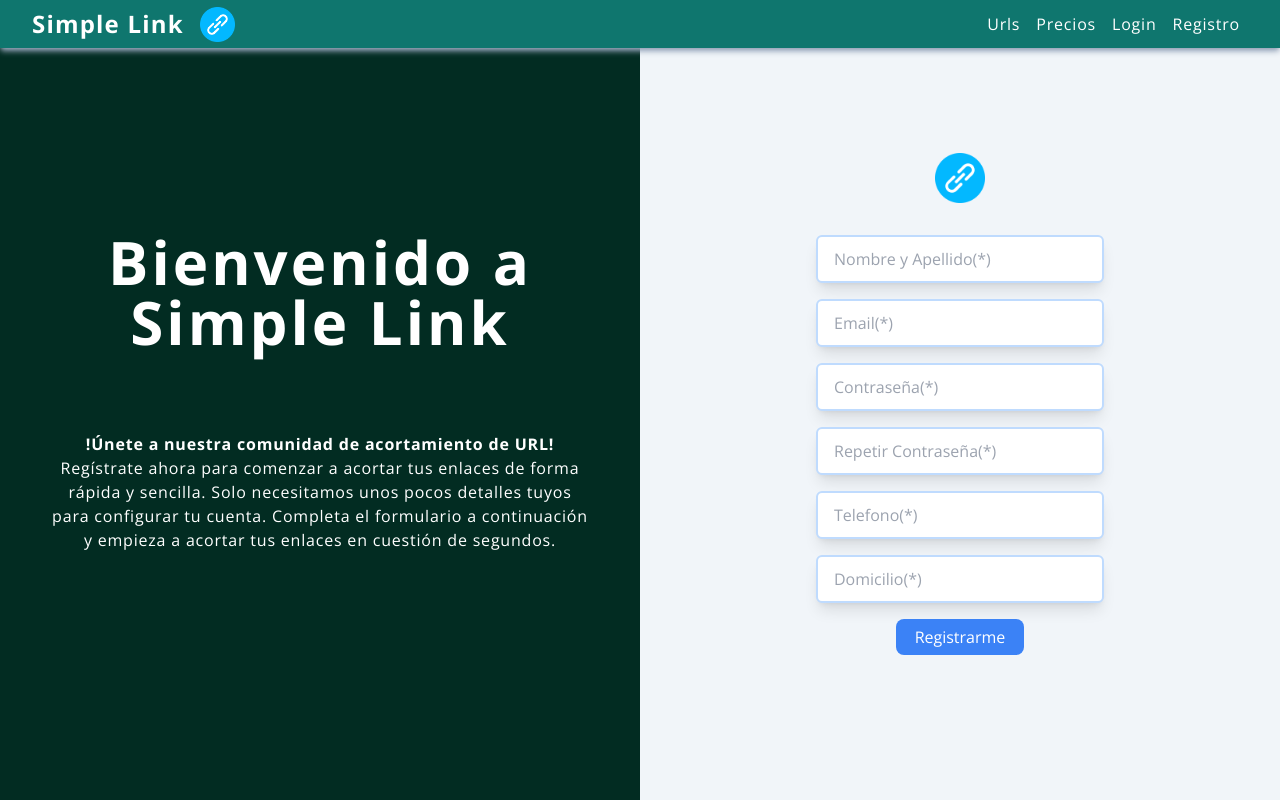
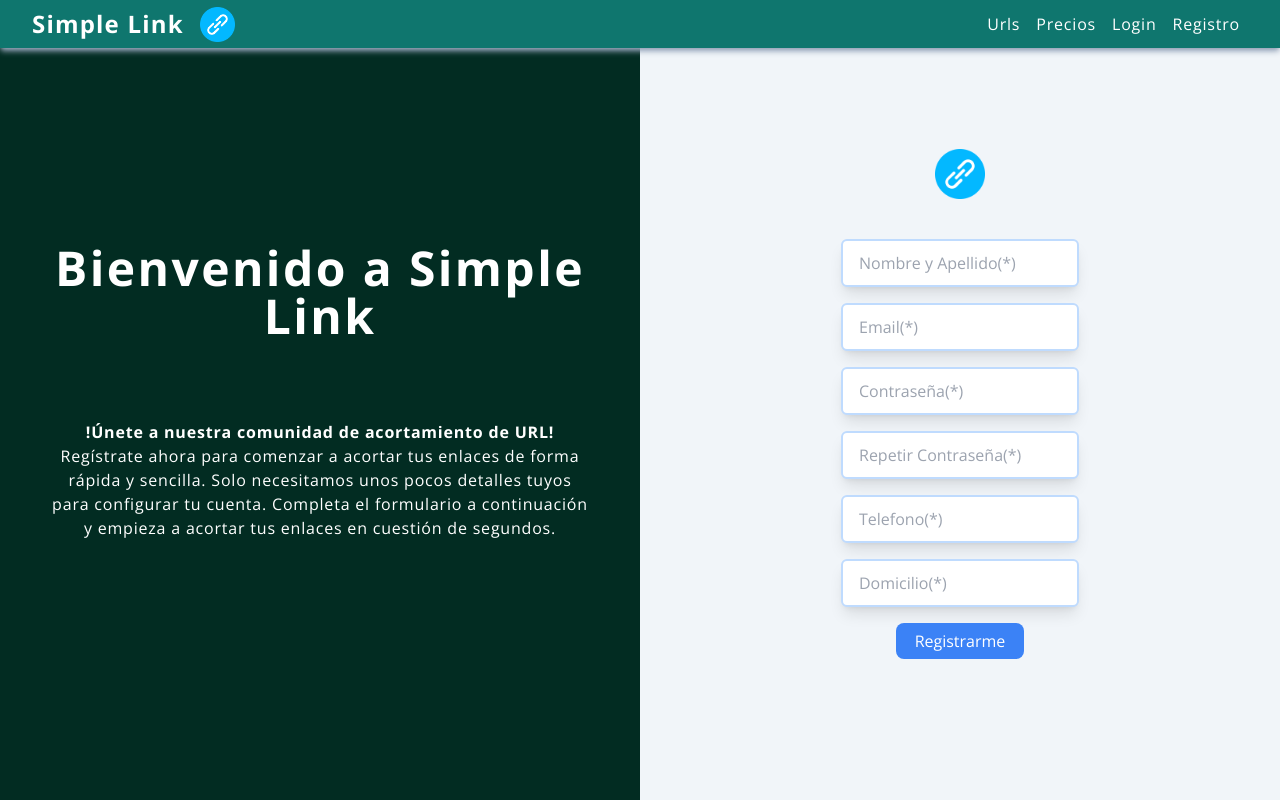
Before and after one commit to CristianMozetich/Url-Shortener, a Next.js app in the folder frontend/: page /pages/registro in a window 1280 px wide. Shown: the top 800 px of the page. Built offline with nearby package versions, Linux system fonts and the light colour scheme.

Commit message:
detalles en registro y login

```diff
--- a/frontend/src/app/components/LoginForm/LoginForm.jsx
+++ b/frontend/src/app/components/LoginForm/LoginForm.jsx
@@ -8,7 +8,7 @@ const LoginForm = () => {
   const { handlesubmit } = FetchLogin();
 
   return (
-    <div>
+    <div className="md:w-1/2 w-full flex flex-col items-center justify-center">
       <div className="flex justify-center m-4 p-2">
         <picture>
           <Image
@@ -21,13 +21,13 @@ const LoginForm = () => {
       </div>
       <form onSubmit={handlesubmit} className="flex flex-col items-center justify-center">
         <input
-          className="w-72 px-4  h-12 m-2 p-2 border-2 shadow-md border-solid border-green-200 rounded-lg"
+          className="max-w-72 px-4 h-12 m-2 p-2 border-2 shadow-md border-solid border-green-200 rounded-lg"
           type="text"
           placeholder="Email (*)"
           name="email"
         />
         <input
-          className="w-72 px-4 h-12 m-2 p-2 shadow-md border-2 border-solid border-green-200 rounded-lg"
+          className="max-w-72 px-4 h-12 m-2 p-2 shadow-md border-2 border-solid border-green-200 rounded-lg"
           type="text"
           placeholder="Contraseña (*)"
           name="password"
--- a/frontend/src/app/components/RegistroForm/RegistroForm.jsx
+++ b/frontend/src/app/components/RegistroForm/RegistroForm.jsx
@@ -9,7 +9,7 @@ const RegistroForm = () => {
   const { handleSubmit, usuarioCreado, errorPassword } = ValidationForm();
 
   return (
-    <div>
+    <div className="md:w-1/2 w-full flex flex-col items-center justify-center">
       <div className="flex justify-center m-4 p-2">
         <picture>
           <Image
@@ -26,37 +26,37 @@ const RegistroForm = () => {
         className="flex flex-col items-center justify-center m-2"
       >
         <input
-          className="w-72 h-12 m-2 px-4 p-2 border-2 border-solid border-blue-200 rounded-md shadow-lg"
+          className="max-w-72 h-12 m-2 px-4 p-2 border-2 border-solid border-blue-200 rounded-md shadow-lg"
           type="text"
           placeholder="Nombre y Apellido(*)"
           name="username"
         />
         <input
-          className="w-72 h-12 m-2 px-4 p-2 border-2 border-solid border-blue-200 rounded-md shadow-lg"
+          className="max-w-72 h-12 m-2 px-4 p-2 border-2 border-solid border-blue-200 rounded-md shadow-lg"
           type="text"
           placeholder="Email(*)"
           name="email"
         />
         <input
-          className="w-72 h-12 m-2 px-4 p-2 border-2 border-solid border-blue-200 rounded-md shadow-lg"
+          className="max-w-72 h-12 m-2 px-4 p-2 border-2 border-solid border-blue-200 rounded-md shadow-lg"
           type="text"
           placeholder="Contraseña(*)"
           name="password"
         />
         <input
-          className="w-72 h-12 m-2 px-4 p-2 border-2 border-solid border-blue-200 rounded-md shadow-lg"
+          className="max-w-72 h-12 m-2 px-4 p-2 border-2 border-solid border-blue-200 rounded-md shadow-lg"
           type="text"
           placeholder="Repetir Contraseña(*)"
           name="repeatPassword"
         />
         <input
-          className="w-72 m-2 h-12 px-4 p-2 border-2 border-solid border-blue-200 rounded-md shadow-lg"
+          className="max-w-72 m-2 h-12 px-4 p-2 border-2 border-solid border-blue-200 rounded-md shadow-lg"
           type="text"
           placeholder="Telefono(*)"
           name="phone"
         />
         <input
-          className="w-72 h-12 m-2 px-4 p-2 border-2 border-solid border-blue-200 rounded-md shadow-lg"
+          className="max-w-72 h-12 m-2 px-4 p-2 border-2 border-solid border-blue-200 rounded-md shadow-lg"
           type="text"
           placeholder="Domicilio(*)"
           name="address"
--- a/frontend/src/app/pages/login/page.jsx
+++ b/frontend/src/app/pages/login/page.jsx
@@ -3,9 +3,9 @@ import LoginForm from "../../components/LoginForm/LoginForm";
 
 const Login = () => {
   return (
-    <div className="grid items-center justify-items-center lg:grid-cols-2 lg:overflow-hidden">
-      <div className="bg-emerald-950 h-screen flex justify-center items-center flex-col">
-        <h1 className="text-center text-6xl font-bold text-white m-4 p-4 tracking-wider">
+    <div className="flex flex-wrap">
+      <div className="bg-emerald-950 h-screen md:w-1/2 flex justify-center items-center flex-col">
+        <h1 className="text-center text-2xl md:text-5xl font-bold text-white m-4 p-4 tracking-wider">
           Bienvenido nuevamente!
         </h1>
         <span className="text-white text-center tracking-wider p-6 m-6">
--- a/frontend/src/app/pages/registro/page.jsx
+++ b/frontend/src/app/pages/registro/page.jsx
@@ -4,9 +4,9 @@ import RegistroForm from "../../components/RegistroForm/RegistroForm";
 
 const Registro = () => {
   return (
-    <div className="grid items-center justify-items-center lg:grid-cols-2 lg:overflow-hidden">
-      <div className="bg-emerald-950 h-screen flex justify-center items-center flex-col">
-        <h1 className="text-center text-6xl tracking-wider font-bold text-white m-4 p-4">Bienvenido a Simple Link</h1>
+    <div className="flex flex-wrap">
+      <div className="bg-emerald-950 h-screen md:w-1/2 flex justify-center items-center flex-col">
+        <h1 className="text-center text-2xl md:text-5xl font-bold text-white m-4 p-4 tracking-wider">Bienvenido a Simple Link</h1>
         <span className="text-white text-center p-6 m-6 tracking-wider"><span className="font-semibold">!Únete a nuestra comunidad de acortamiento de URL!</span> Regístrate ahora para comenzar a acortar tus enlaces de forma rápida y sencilla. Solo necesitamos unos pocos detalles tuyos para configurar tu cuenta. Completa el formulario a continuación y empieza a acortar tus enlaces en cuestión de segundos.</span>
       </div>
       <RegistroForm />
```
